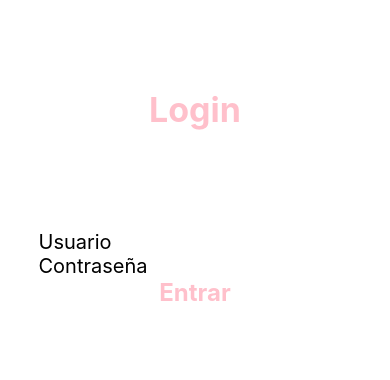
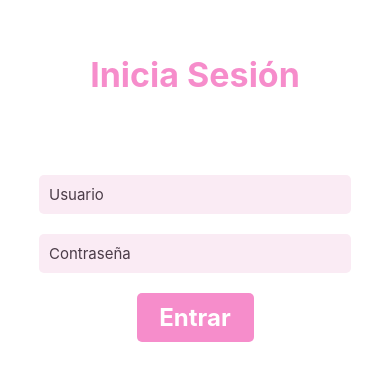
Before and after one commit to NinYuri/app_starter, a React Native app: screen / in a window 390 px wide. Shown: the part 224-604 px from the top of the page. Built offline with nearby package versions, Linux system fonts and the light colour scheme.

Commit message:
Diseño del login completado

```diff
--- a/App.js
+++ b/App.js
@@ -5,35 +5,34 @@ export default function App() {
   const [usuario, setUsuario] = useState('');
   const [password, setPassword] = useState('');
 
+  const Login = () => {
+    if(usuario === 'Yuriana' && password === '12345')
+      Alert.alert('Has iniciado sesión correctamente.');
+    else
+      Alert.alert('Datos de usuario inválidos');
+  };
+
   return (
     <View style={styles.container}>
-      <Text style = {styles.title}> Login </Text>
+      <Text style = {styles.title}> Inicia Sesión </Text>
       <TextInput
-        style = {styles.boxes}
+        style = {styles.input}
         placeholder = 'Usuario'
         value = {usuario}
         onChangeText = {setUsuario}
       />
       <TextInput
-        style = {styles.boxes}
+        style = {styles.input}
         placeholder = 'Contraseña'
         secureTextEntry = {true}
         value = {password}
         onChangeText = {setPassword}
       />
-      <TouchableHighlight onPress={<Login></Login>}>
-        <Text style = {styles.log}> Entrar </Text>
+      <TouchableHighlight style = {styles.boton} onPress={Login}>
+        <Text style = {styles.entrar}> Entrar </Text>
       </TouchableHighlight>
     </View>
   );
-}
-
-function Login() {
-    if(usuario === "yuriana" && password === "12345"){
-      Alert.alert("Ha ingresado con éxito");
-    }
-    else
-      Alert.alert("Acceso incorrecto");
 }
 
 const styles = StyleSheet.create({
@@ -48,18 +47,32 @@ const styles = StyleSheet.create({
   title: {
     fontSize: 34,
     fontWeight: 'bold',
-    marginBottom: 100,
-    color: 'pink',
+    marginBottom: 80,
+    color: '#F68DCB',
   },
 
-  boxes: {
-    fontSize: 20,
-    fontWeight: 'normal',
+  input: {
+    fontSize: 15,
+    width: '80%',
+    padding: 10,
+    marginBottom: 20,
+    color: '#4B3C48',
+    borderWith: 1,
+    borderRadius: 5,
+    backgroundColor: '#FAEBF4',
   },
 
-  log: {
+  boton: {
+    backgroundColor: '#F68DCB',
+    width: '30%',
+    padding: 10,
+    borderRadius: 5,
+  },
+
+  entrar: {
     fontSize: 24,
     fontWeight: 'bold',
-    color: 'pink',
-  }
+    color: 'white',
+    textAlign: 'center',
+  },
 });
```
